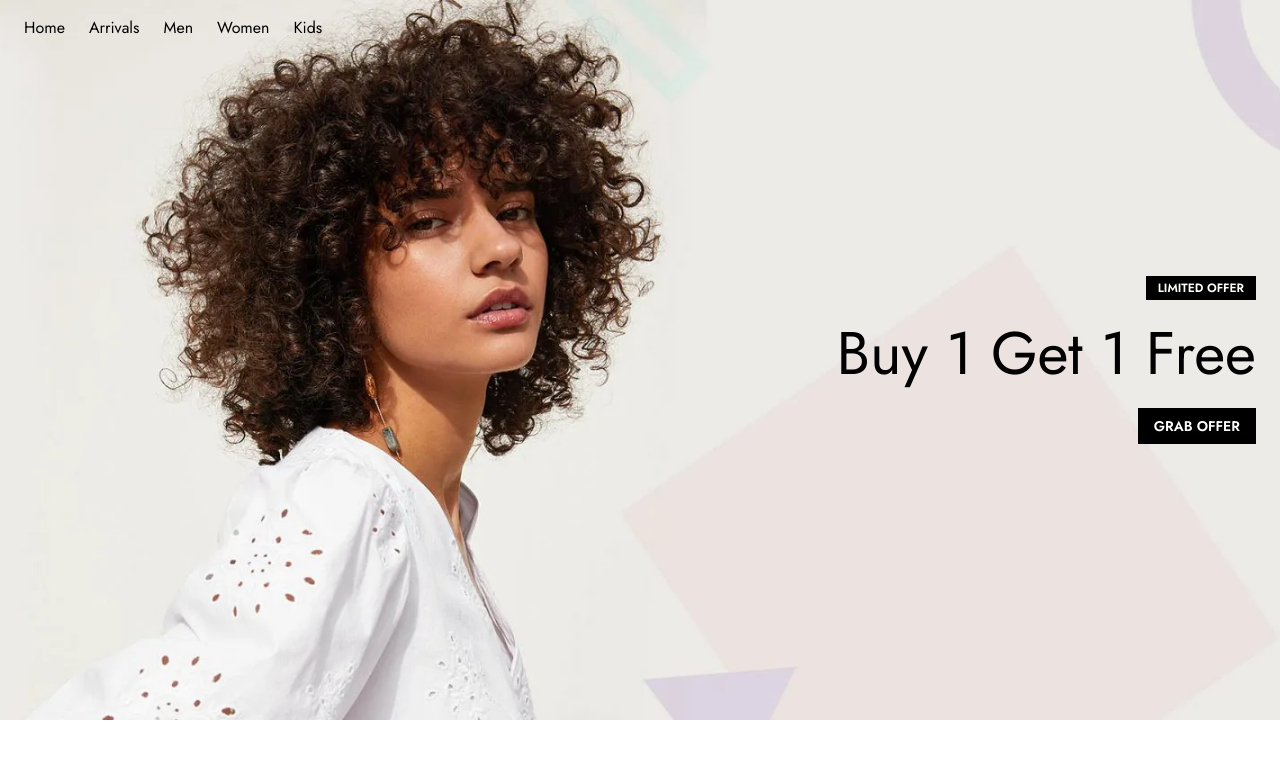
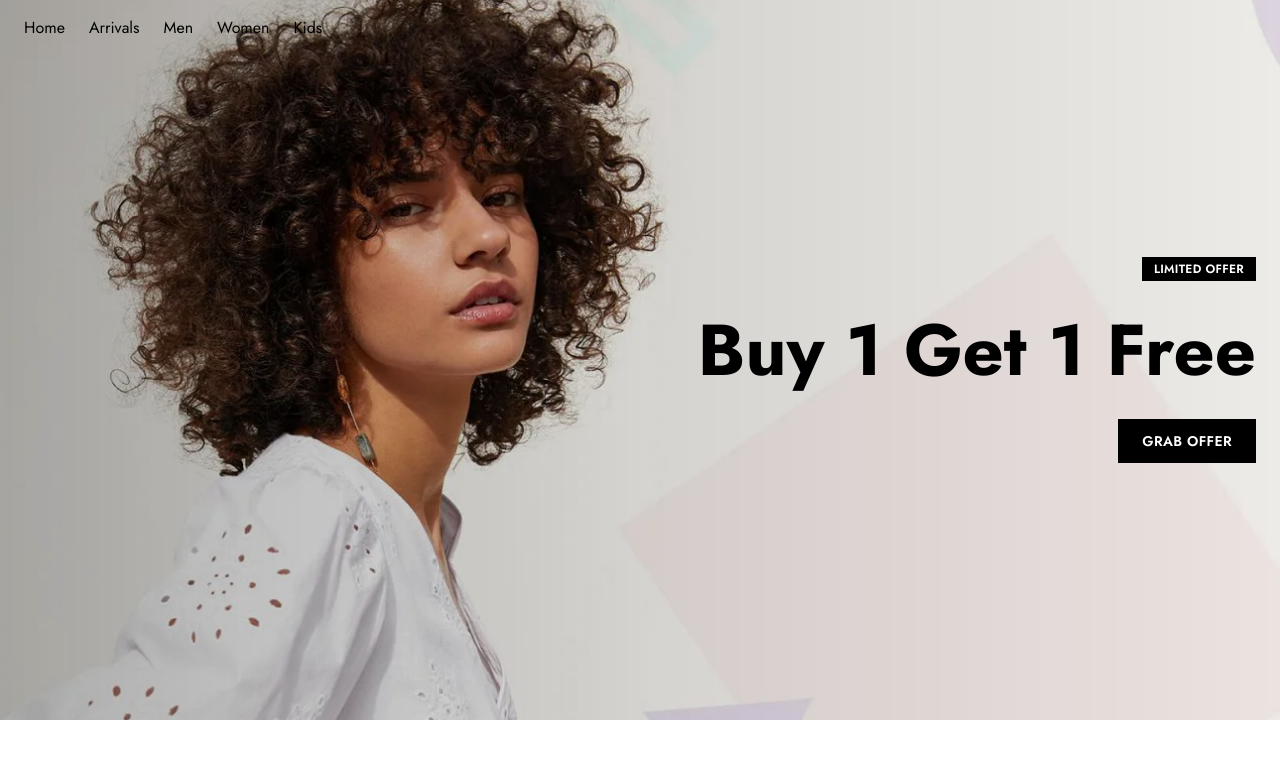
Before and after one commit to gere-codes/shopease, a React (Vite) app in the folder frontend/: page / in a window 1280 px wide. Shown: the top 758 px of the page. Built offline with nearby package versions, Linux system fonts and the light colour scheme.

Commit message:
style(slide item): add animation to the hero slides

```diff
--- a/frontend/src/features/home/components/slide.item.tsx
+++ b/frontend/src/features/home/components/slide.item.tsx
@@ -1,35 +1,59 @@
 import type { ISlide } from '../types';
+import '../style.css';
+import { memo } from 'react';
 
-type alignment = 'items-start' | 'items-center' | 'items-end';
+type alignment = 'items-start' | 'items-center' | 'items-end' | 'text-left' | 'text-center' | 'text-right';
 
-const mapAlign: Record<NonNullable<ISlide['textAlign']>, alignment> = {
-	left: 'items-start',
-	center: 'items-center',
-	right: 'items-end',
+const mapAlign: Record<NonNullable<ISlide['textAlign']>, alignment[]> = {
+	left: ['items-start', 'text-left'],
+	center: ['items-center', 'text-center'],
+	right: ['items-end', 'text-right'],
 };
-export const SlideItem = ({ img, badge, title, cta, textAlign = 'left' }: ISlide) => {
-	const textAlignment: string = mapAlign[textAlign];
+
+interface Props extends ISlide {
+	isActive: boolean;
+}
+export const SlideItem = memo(({ img, badge, title, cta, textAlign = 'left', isActive }: Props) => {
+	const [alignItems, textAlignClass] = mapAlign[textAlign];
 
 	return (
-		<>
-			<section className="relative h-full">
-				<img className="h-full w-full object-cover absolute inset-0 -z-10" src={img} alt="" />
+		<section
+			className={`relative h-full w-full overflow-hidden text-black capitalize font-heading ${isActive ? 'is-active' : ''}`}
+		>
+			{/* BG image */}
+
+			<img
+				src={img}
+				alt=""
+				loading="lazy"
+				className="absolute inset-0 h-full w-full object-cover scale-105 opacity-0 animate-heroImage"
+			/>
+
+			{/* Gradient overlay */}
+
+			<div className="absolute inset-0 bg-linear-to-r from-black/30 via-black/10 to-transparent" />
+
+			{/* Content */}
+
 			<div
-					className={`flex flex-col gap-6 justify-center h-full p-6 font-heading mx-auto max-w-7xl ${textAlignment}`}
+				className={`relative z-10 flex flex-col gap-6 justify-center h-full p-6 mx-auto max-w-7xl text-white ${alignItems} ${textAlignClass}`}
 			>
-					<small className="text-white bg-black w-fit px-3 py-1 text-xs font-semibold uppercase">
+				<small className="text-white bg-black px-3 py-1 text-xs font-semibold uppercase tracking-wide animate-fadeUp">
 					{badge}
 				</small>
-					<h2 className="z-10 text-6xl capitalize">{title}</h2>
+
+				<h2 className="text-4xl md:text-6xl lg:text-7xl font-bold leading-tight animate-fadeUp delay-150 text-black">
+					{title}
+				</h2>
+
 				<button
 					type="button"
-						aria-label={title}
-						className="bg-black text-white font-semibold px-4 py-2 uppercase w-fit text-sm"
+					aria-label={`Go to ${title}`}
+					className="bg-black text-white font-semibold px-6 py-3 uppercase text-sm tracking-wide w-fit cursor-pointer"
 				>
 					{cta}
 				</button>
 			</div>
 		</section>
-		</>
 	);
-};
+});
--- a/frontend/src/features/home/components/slide.list.tsx
+++ b/frontend/src/features/home/components/slide.list.tsx
@@ -1,15 +1,16 @@
+import { useState } from 'react';
 import { Swiper, SwiperSlide } from 'swiper/react';
 import { slides } from '../constants';
 import { SlideItem } from './slide.item';
 
-// Import Swiper styles
 import 'swiper/css';
 import 'swiper/css/navigation';
 
-// import required modules
 import { Autoplay, Pagination, Navigation } from 'swiper/modules';
 
 export const SlideList = () => {
+	const [activeIndex, setActiveIndex] = useState(0);
+
 	return (
 		<>
 			<Swiper
@@ -22,18 +23,12 @@ export const SlideList = () => {
 				}}
 				speed={500}
 				slidesPerView={1}
-				onSlideChange={() => {}}
+				onSlideChange={(swiper) => setActiveIndex(swiper.realIndex)}
 				className="h-[90vh]"
 			>
-				{slides.map((slide) => (
+				{slides.map((slide, index) => (
 					<SwiperSlide>
-						<SlideItem
-							title={slide.title}
-							img={slide.img}
-							cta={slide.cta}
-							textAlign={slide.textAlign}
-							badge={slide.badge}
-						/>
+						<SlideItem {...slide} isActive={activeIndex === index} />
 					</SwiperSlide>
 				))}
 			</Swiper>
--- /dev/null
+++ b/frontend/src/features/home/style.css
@@ -0,0 +1,36 @@
+@keyframes heroImage {
+	0% {
+		opacity: 0;
+		transform: scale(1.15);
+	}
+	100% {
+		opacity: 1;
+		transform: scale(1.05);
+	}
+}
+
+@keyframes fadeUp {
+	0% {
+		opacity: 0;
+		transform: translateY(20px);
+	}
+	100% {
+		opacity: 1;
+		transform: translateY(0);
+	}
+}
+
+.is-active .animate-heroImage {
+	animation: heroImage 1.2s ease-out forwards;
+}
+
+.is-active .animate-fadeUp {
+	animation: fadeUp 0.8s ease-out forwards;
+}
+
+.delay-150 {
+	animation-delay: 150ms;
+}
+.delay-300 {
+	animation-delay: 300ms;
+}
```
Lines whose indentation alone changed are shown as unchanged.
